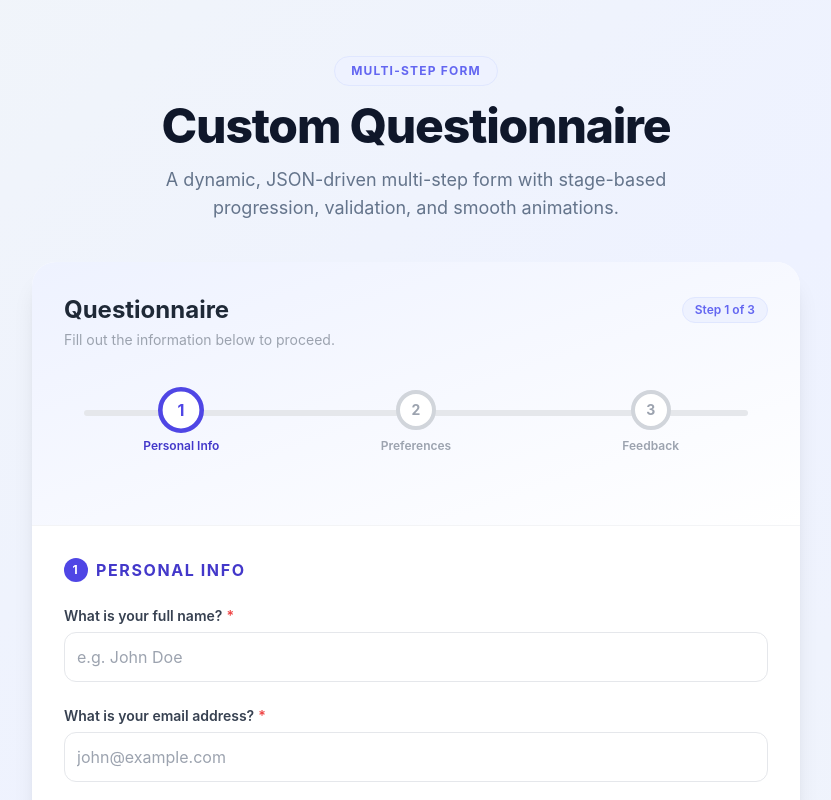
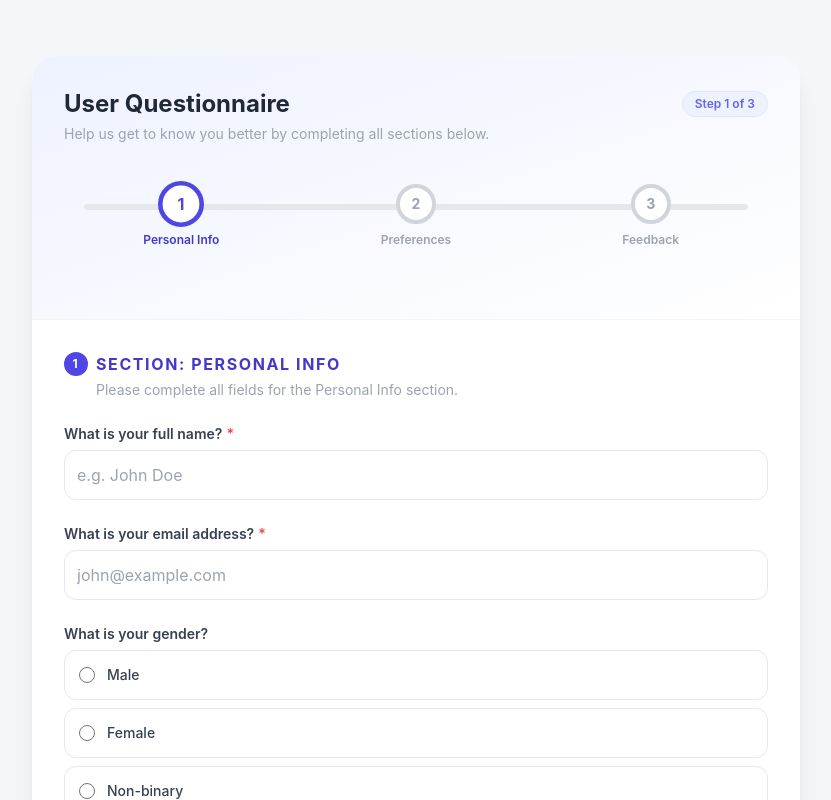
Before and after one commit to Ashish-cse38/Dynamic-React-Questionnaire-Component-Design-4586, a React (Vite) app: page / in a window 1280 px wide. Shown: the top 800 px of the page, without its empty margins (224-1055 px from the left). Built offline with nearby package versions, Linux system fonts and the light colour scheme.

Commit message:
Update files via Greta

```diff
--- a/src/App.jsx
+++ b/src/App.jsx
@@ -5,23 +5,11 @@ import { formConfig } from './data/config';
 function App() {
   const handleSubmit = (formData) => {
     console.log('Form submitted with data:', formData);
-    // Handle your submission logic here (e.g., API call)
   };
 
   return (
-    <div className="min-h-screen bg-gradient-to-br from-slate-100 via-indigo-50 to-slate-100 py-14 px-4 sm:px-6 lg:px-8 flex items-center justify-center">
+    <div className="min-h-screen bg-[#f4f7fa] py-14 px-4 sm:px-6 lg:px-8 flex flex-col items-center justify-center">
       <div className="w-full max-w-4xl">
-        <div className="text-center mb-10">
-          <span className="inline-block text-xs font-bold uppercase tracking-widest text-indigo-500 bg-indigo-50 border border-indigo-100 px-4 py-1.5 rounded-full mb-4">
-            Multi-Step Form
-          </span>
-          <h1 className="text-4xl sm:text-5xl font-extrabold text-slate-900 tracking-tight mb-4">
-            Custom Questionnaire
-          </h1>
-          <p className="text-lg text-slate-500 max-w-xl mx-auto">
-            A dynamic, JSON-driven multi-step form with stage-based progression, validation, and smooth animations.
-          </p>
-        </div>
         <Questionnaire config={formConfig} onSubmit={handleSubmit} />
       </div>
     </div>
--- a/src/components/Questionnaire.jsx
+++ b/src/components/Questionnaire.jsx
@@ -7,13 +7,19 @@ import * as FiIcons from 'react-icons/fi';
 
 const { FiArrowRight, FiArrowLeft, FiCheck, FiRefreshCw } = FiIcons;
 
-/**
- * Multi-step questionnaire driven entirely by a JSON config object.
- *
- * @param {import('../types').QuestionnaireProps} props
- */
+const resolveToken = (template, stageName) =>
+  template?.replace('{stage}', stageName) ?? stageName;
+
 const Questionnaire = ({ config, onSubmit }) => {
-  const { stages, fields } = config;
+  const {
+    stages,
+    fields,
+    mainHeading = 'Qestionnaire',
+    subHeading = 'Fill out the information below to proceed.',
+    stageHeading,
+    stageDescription,
+  } = config;
+
   const [currentStageIndex, setCurrentStageIndex] = useState(0);
   const [formData, setFormData] = useState({});
   const [errors, setErrors] = useState({});
@@ -23,6 +29,14 @@ const Questionnaire = ({ config, onSubmit }) => {
   const currentStageName = stages[currentStageIndex];
   const currentFields = fields.filter((f) => f.stage === currentStageName);
   const isLastStage = currentStageIndex === stages.length - 1;
+
+  const resolvedStageHeading = stageHeading
+    ? resolveToken(stageHeading, currentStageName)
+    : currentStageName;
+
+  const resolvedStageDescription = stageDescription
+    ? resolveToken(stageDescription, currentStageName)
+    : null;
 
   const handleChange = (name, value) => {
     setFormData((prev) => ({ ...prev, [name]: value }));
@@ -45,9 +59,7 @@ const Questionnaire = ({ config, onSubmit }) => {
           val === null ||
           val === '' ||
           (Array.isArray(val) && val.length === 0);
-        if (isEmpty) {
-          newErrors[field.name] = 'This field is required';
-        }
+        if (isEmpty) newErrors[field.name] = 'This field is required';
       }
     });
     setErrors(newErrors);
@@ -107,8 +119,7 @@ const Questionnaire = ({ config, onSubmit }) => {
           onClick={handleReset}
           className="inline-flex items-center gap-2 px-7 py-3 bg-indigo-600 text-white font-semibold rounded-xl hover:bg-indigo-700 active:scale-95 transition-all duration-200 shadow-md shadow-indigo-200"
         >
-          <SafeIcon icon={FiRefreshCw} />
-          Start Over
+          <SafeIcon icon={FiRefreshCw} /> Start Over
         </button>
       </motion.div>
     );
@@ -123,7 +134,7 @@ const Questionnaire = ({ config, onSubmit }) => {
       {/* Header */}
       <div className="px-8 pt-8 pb-4 bg-gradient-to-br from-indigo-50 to-white border-b border-gray-100">
         <div className="flex items-center justify-between mb-1">
-          <h1 className="text-2xl font-bold text-gray-800">Questionnaire</h1>
+          <h1 className="text-2xl font-bold text-gray-800">{mainHeading}</h1>
           <span
             className="text-xs font-semibold text-indigo-500 bg-indigo-50 px-3 py-1 rounded-full border border-indigo-100"
             aria-live="polite"
@@ -131,7 +142,7 @@ const Questionnaire = ({ config, onSubmit }) => {
             Step {currentStageIndex + 1} of {stages.length}
           </span>
         </div>
-        <p className="text-sm text-gray-400 mb-6">Fill out the information below to proceed.</p>
+        <p className="text-sm text-gray-400 mb-6">{subHeading}</p>
         <ProgressBar stages={stages} currentStageIndex={currentStageIndex} />
       </div>
 
@@ -146,12 +157,21 @@ const Questionnaire = ({ config, onSubmit }) => {
             exit={{ opacity: 0, x: direction * -30 }}
             transition={{ duration: 0.3, ease: 'easeInOut' }}
           >
-            <h2 className="text-base font-bold text-indigo-700 uppercase tracking-widest mb-6 flex items-center gap-2">
+            <h2 className="text-base font-bold text-indigo-700 uppercase tracking-widest mb-1 flex items-center gap-2">
               <span className="w-6 h-6 rounded-full bg-indigo-600 text-white text-xs flex items-center justify-center font-bold">
                 {currentStageIndex + 1}
               </span>
-              {currentStageName}
+              {resolvedStageHeading}
             </h2>
+
+            {resolvedStageDescription && (
+              <p className="text-sm text-gray-400 mb-6 ml-8">
+                {resolvedStageDescription}
+              </p>
+            )}
+
+            {!resolvedStageDescription && <div className="mb-6" />}
+
             {currentFields.map((field) => (
               <FieldRenderer
                 key={field.name}
@@ -178,24 +198,18 @@ const Questionnaire = ({ config, onSubmit }) => {
               : 'bg-white border border-gray-200 text-gray-600 hover:bg-gray-100 hover:border-gray-300',
           ].join(' ')}
         >
-          <SafeIcon icon={FiArrowLeft} />
-          Previous
+          <SafeIcon icon={FiArrowLeft} /> Previous
         </button>
+
         <button
           onClick={handleNext}
           aria-label={isLastStage ? 'Submit form' : 'Go to next step'}
           className="flex items-center gap-2 px-7 py-2.5 rounded-xl font-semibold text-sm bg-indigo-600 text-white hover:bg-indigo-700 active:scale-95 transition-all duration-200 shadow-md shadow-indigo-200"
         >
           {isLastStage ? (
-            <>
-              <SafeIcon icon={FiCheck} />
-              Submit
-            </>
+            <><SafeIcon icon={FiCheck} /> Submit</>
           ) : (
-            <>
-              Next Step
-              <SafeIcon icon={FiArrowRight} />
-            </>
+            <> Next Step <SafeIcon icon={FiArrowRight} /></>
           )}
         </button>
       </div>
--- a/src/data/config.js
+++ b/src/data/config.js
@@ -1,4 +1,8 @@
 export const formConfig = {
+  mainHeading: 'User Questionnaire',
+  subHeading: 'Help us get to know you better by completing all sections below.',
+  stageHeading: 'Section: {stage}',
+  stageDescription: 'Please complete all fields for the {stage} section.',
   stages: ['Personal Info', 'Preferences', 'Feedback'],
   fields: [
     {
@@ -7,7 +11,7 @@ export const formConfig = {
       type: 'text',
       required: true,
       stage: 'Personal Info',
-      placeholder: 'e.g. John Doe'
+      placeholder: 'e.g. John Doe',
     },
     {
       name: 'user_email',
@@ -15,7 +19,7 @@ export const formConfig = {
       type: 'text',
       required: true,
       stage: 'Personal Info',
-      placeholder: 'john@example.com'
+      placeholder: 'john@example.com',
     },
     {
       name: 'user_gender',
@@ -23,7 +27,7 @@ export const formConfig = {
       type: 'radio',
       required: false,
       stage: 'Personal Info',
-      options: ['Male', 'Female', 'Non-binary', 'Prefer not to say']
+      options: ['Male', 'Female', 'Non-binary', 'Prefer not to say'],
     },
     {
       name: 'interests',
@@ -31,7 +35,7 @@ export const formConfig = {
       type: 'checkbox',
       required: true,
       stage: 'Preferences',
-      options: ['Technology', 'Design', 'Marketing', 'Sales', 'Engineering']
+      options: ['Technology', 'Design', 'Marketing', 'Sales', 'Engineering'],
     },
     {
       name: 'experience_level',
@@ -39,7 +43,7 @@ export const formConfig = {
       type: 'select',
       required: true,
       stage: 'Preferences',
-      options: ['Beginner (0-2 years)', 'Intermediate (3-5 years)', 'Advanced (5+ years)']
+      options: ['Beginner (0-2 years)', 'Intermediate (3-5 years)', 'Advanced (5+ years)'],
     },
     {
       name: 'satisfaction',
@@ -47,7 +51,7 @@ export const formConfig = {
       type: 'radio',
       required: true,
       stage: 'Feedback',
-      options: ['Very Satisfied', 'Satisfied', 'Neutral', 'Dissatisfied']
+      options: ['Very Satisfied', 'Satisfied', 'Neutral', 'Dissatisfied'],
     },
     {
       name: 'additional_comments',
@@ -55,7 +59,7 @@ export const formConfig = {
       type: 'textarea',
       required: false,
       stage: 'Feedback',
-      placeholder: 'Type your feedback here...'
-    }
-  ]
+      placeholder: 'Type your feedback here...',
+    },
+  ],
 };
```
